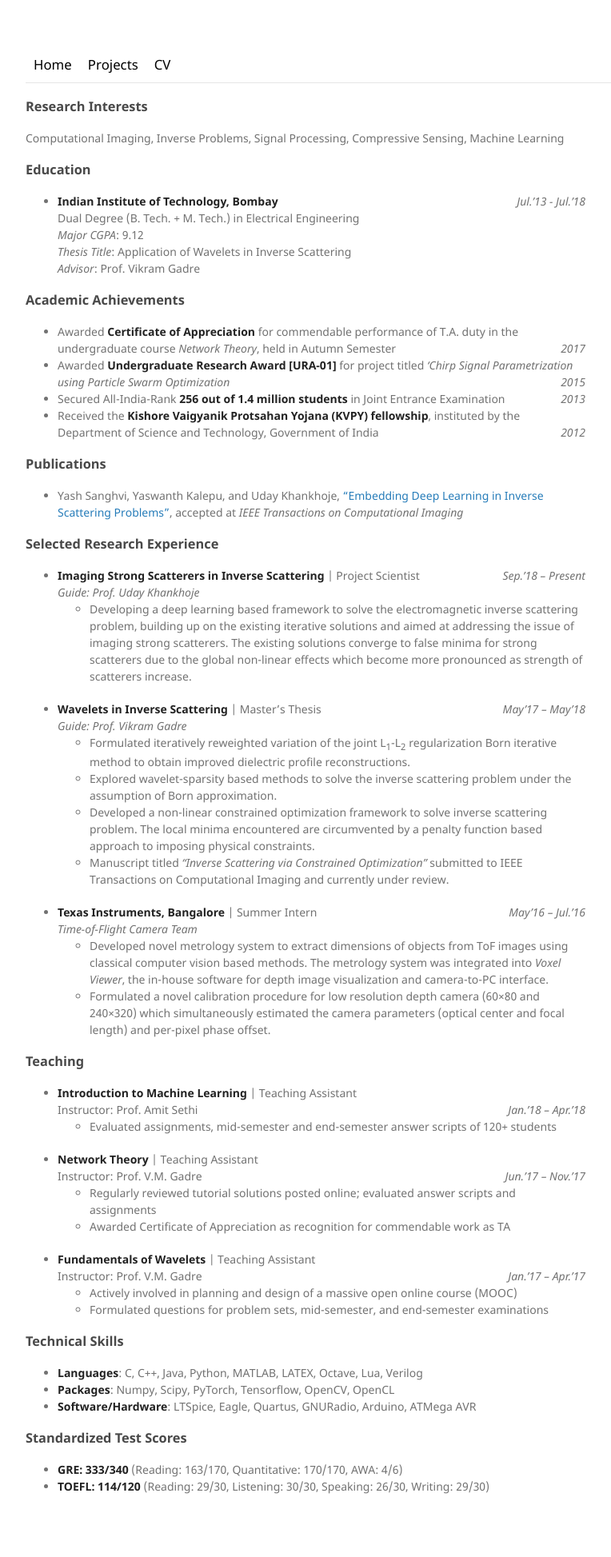
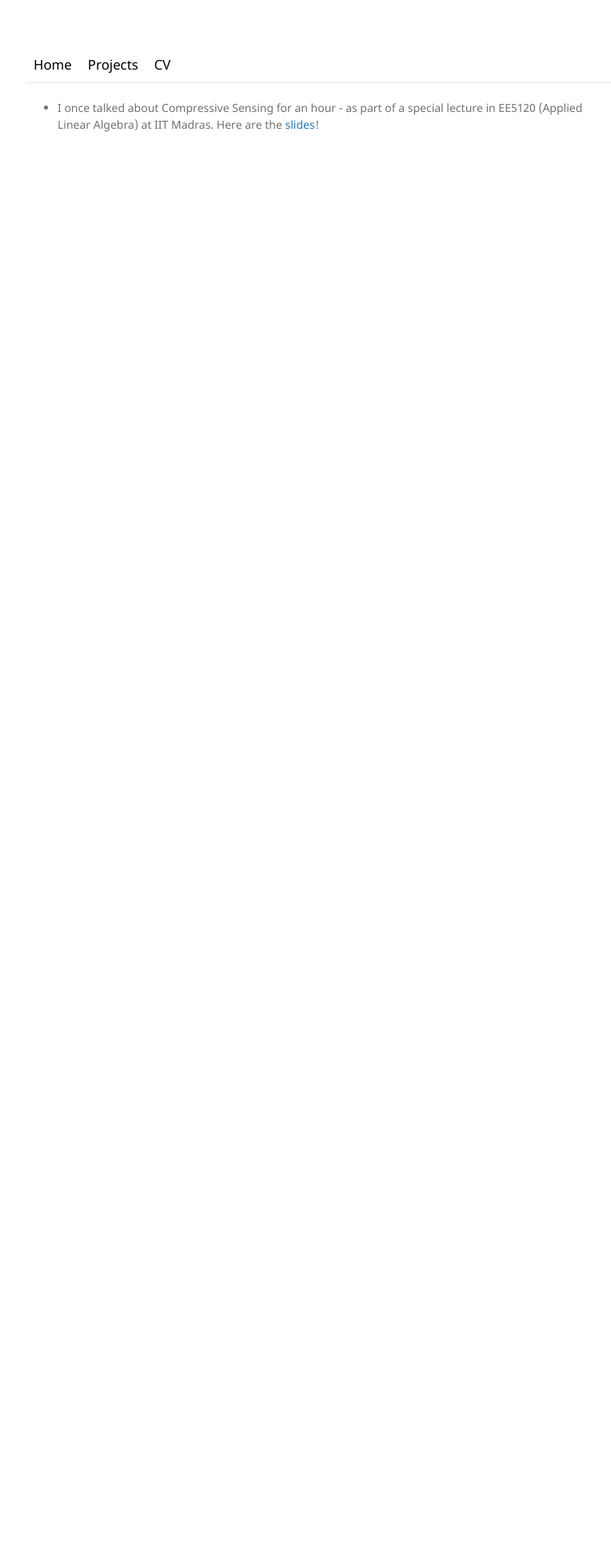
Before and after one commit to sanghviyashiitb/sanghviyashiitb.github.io, a Jekyll site: the page built from misc/index.md, in a window 1280 px wide. Shown: the whole page at 80% size, without its empty margins (108-872 px from the left). Built offline with Jekyll 4.4.1, drawn with Linux system fonts in a browser that asks for light colours; after the commit the page ends 900 px from its top, so only the background shows below that.

Commit message:
Added stuff in Misc section

```diff
--- a/misc/index.md
+++ b/misc/index.md
@@ -2,60 +2,4 @@
 layout: default_cv
 title: Miscellaneous
 ---
-### Research Interests
-Computational Imaging, Inverse Problems, Signal Processing, Compressive Sensing, Machine Learning
-
-### Education
-* **Indian Institute of Technology, Bombay** <i style="float:right">Jul.'13 - Jul.'18</i><br>
-	Dual Degree (B. Tech. + M. Tech.) in Electrical Engineering <br>
-	_Major CGPA_: 9.12 <br>
-	_Thesis Title_: Application of Wavelets in Inverse Scattering <br>
-	_Advisor_: Prof. Vikram Gadre
-
-### Academic Achievements
-* Awarded **Certificate of Appreciation** for commendable performance of T.A. duty in the undergraduate course _Network Theory_, held in Autumn Semester <i style="float:right">2017</i>
-* Awarded **Undergraduate Research Award [URA-01]** for project titled _'Chirp Signal Parametrization using Particle Swarm Optimization_ <i style="float:right">2015</i>
-* Secured All-India-Rank **256 out of 1.4 million students** in Joint Entrance Examination <i style="float:right">2013</i>
-* Received the **Kishore Vaigyanik Protsahan Yojana (KVPY) fellowship**, instituted by the Department of Science and Technology, Government of India <i style="float:right">2012</i>
-
-### Publications
-* Yash Sanghvi, Yaswanth Kalepu, and Uday Khankhoje, ["Embedding Deep Learning in Inverse Scattering Problems"](https://ieeexplore.ieee.org/document/8709721), accepted at _IEEE Transactions on Computational Imaging_
-
-### Selected Research Experience
-* **Imaging Strong Scatterers in Inverse Scattering** | Project Scientist <i style="float:right"> Sep.'18 – Present</i><br>
-	_Guide: Prof. Uday Khankhoje_
-	- Developing a deep learning based framework to solve the electromagnetic inverse scattering problem, building up on the existing iterative solutions and aimed at addressing the issue of imaging strong scatterers. The existing solutions converge to false minima for strong scatterers due to the global non-linear effects which become more pronounced as strength of scatterers increase.
-
-* **Wavelets in Inverse Scattering** | Master's Thesis <i style="float:right"> May'17 – May'18 </i><br>
-	_Guide: Prof. Vikram Gadre_ <br>
-	- Formulated iteratively reweighted variation of the joint L<sub>1</sub>-L<sub>2</sub> regularization Born iterative method to obtain improved dielectric profile reconstructions. <br>
-	- Explored wavelet-sparsity based methods to solve the inverse scattering problem under the assumption of Born approximation. <br>
-	- Developed a non-linear constrained optimization framework to solve inverse scattering problem. The local minima encountered are circumvented by a penalty function based approach to imposing physical constraints. <br>
-	- Manuscript titled _"Inverse Scattering via Constrained Optimization"_ submitted to IEEE Transactions on Computational Imaging and currently under review.
-
-* **Texas Instruments, Bangalore** | Summer Intern <i style="float:right">May’16 – Jul.’16</i><br>
-	_Time-of-Flight Camera Team_  <br>
-	- Developed novel metrology system to extract dimensions of objects from ToF images using classical computer vision based methods. The metrology system was integrated into _Voxel Viewer_, the in-house software for depth image visualization and camera-to-PC interface.<br>
-	- Formulated a novel calibration procedure for low resolution depth camera (60×80 and 240×320) which simultaneously estimated the camera parameters (optical center and focal length) and per-pixel phase offset.
-
-### Teaching
-* **Introduction to Machine Learning** | Teaching Assistant  <br>
-	Instructor: Prof. Amit Sethi <i style="float:right">Jan.’18 – Apr.’18</i><br>
-	- Evaluated assignments, mid-semester and end-semester answer scripts of 120+ students
-* **Network Theory** | Teaching Assistant <br>
-	Instructor: Prof. V.M. Gadre <i style="float:right">Jun.’17 – Nov.’17</i><br>
-	- Regularly reviewed tutorial solutions posted online; evaluated answer scripts and assignments <br>
-	- Awarded Certificate of Appreciation as recognition for commendable work as TA
-* **Fundamentals of Wavelets** | Teaching Assistant<br>
-	Instructor: Prof. V.M. Gadre <i style="float:right">Jan.’17 – Apr.’17</i><br>
-	- Actively involved in planning and design of a massive open online course (MOOC)<br>
-	- Formulated questions for problem sets, mid-semester, and end-semester examinations
-
-### Technical Skills
-* **Languages**: C, C++, Java, Python, MATLAB, LATEX, Octave, Lua, Verilog
-* **Packages**: Numpy, Scipy, PyTorch, Tensorflow, OpenCV, OpenCL
-* **Software/Hardware**: LTSpice, Eagle, Quartus, GNURadio, Arduino, ATMega AVR
-
-### Standardized Test Scores
-* **GRE: 333/340** (Reading: 163/170, Quantitative: 170/170, AWA: 4/6)
-* **TOEFL: 114/120** (Reading: 29/30, Listening: 30/30, Speaking: 26/30, Writing: 29/30)
+* I once talked about Compressive Sensing for an hour - as part of a special lecture in EE5120 (Applied Linear Algebra) at IIT Madras. Here are the [slides](/blog/2018-11-1-CS-tutorial)!
```
